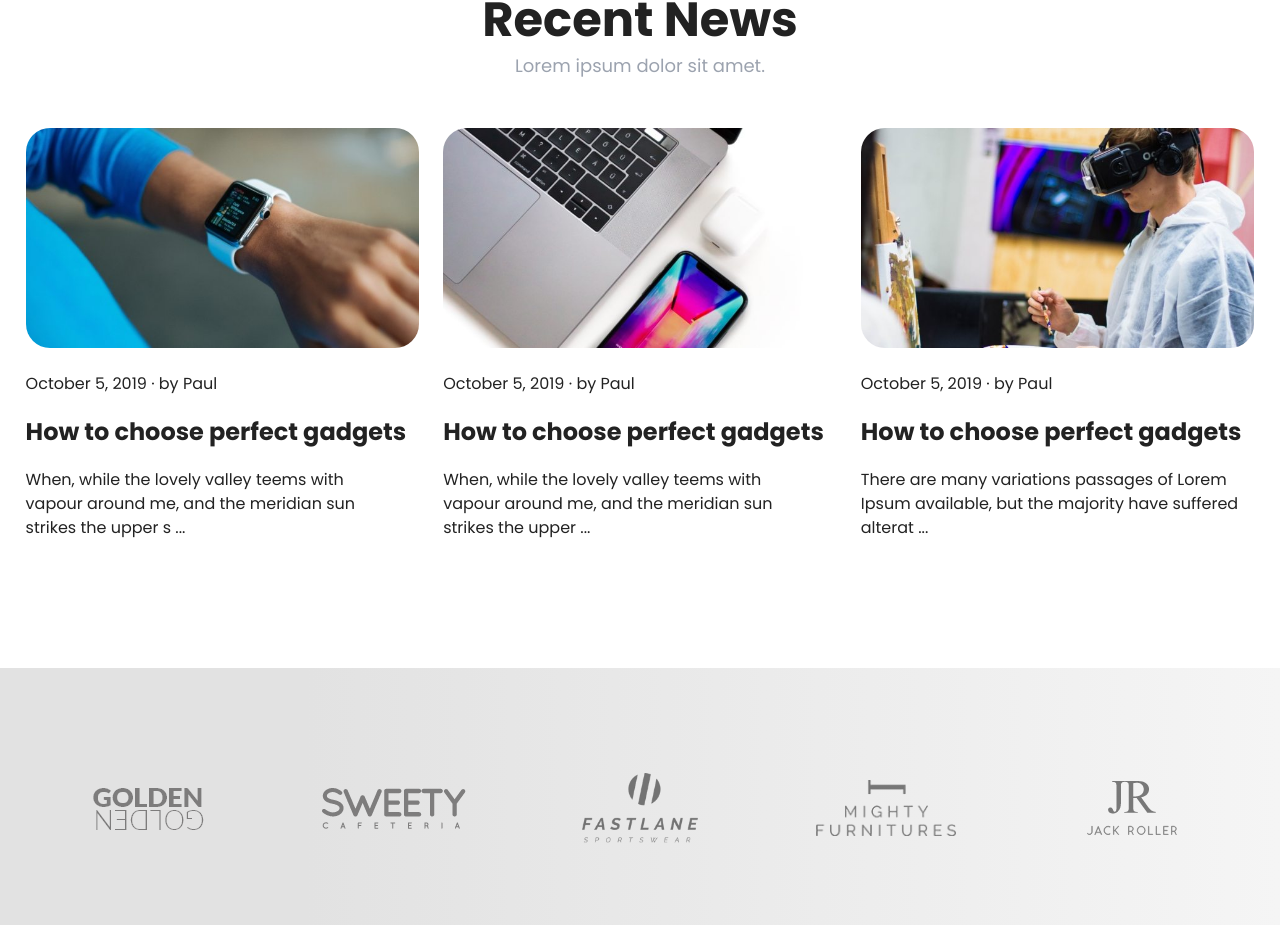
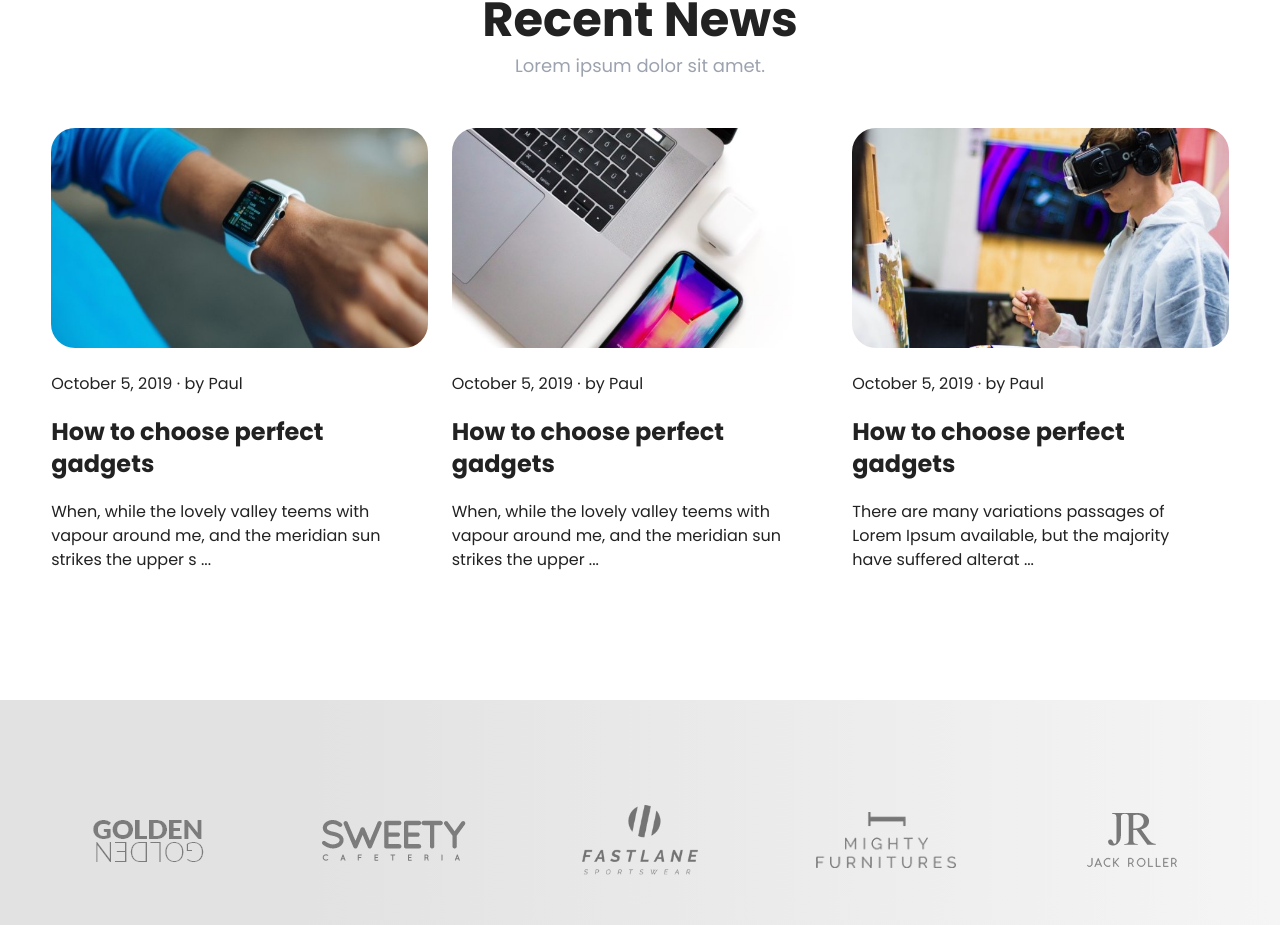
Before and after one commit to Simon-M20/Phlox_e-Commerce, a React (Create React App) app: page /#/ in a window 1280 px wide. Shown: the part 4180-5105 px from the top of the page. Built offline with nearby package versions, Linux system fonts and the light colour scheme.

Commit message:
Fixed height img

```diff
--- a/src/Components/Home/Blog_Post/PostCard.css
+++ b/src/Components/Home/Blog_Post/PostCard.css
@@ -1,9 +1,14 @@
 .postList {
-    margin: 0 2%;
+    margin: 0 4%;
 }
 .postCard,
 .postCard img {
     transition: all 0.2s ease-in;
+}
+
+.postCard img {
+    max-height: 280px;
+    width: 100%;
 }
 
 .postCard:hover img {
```
